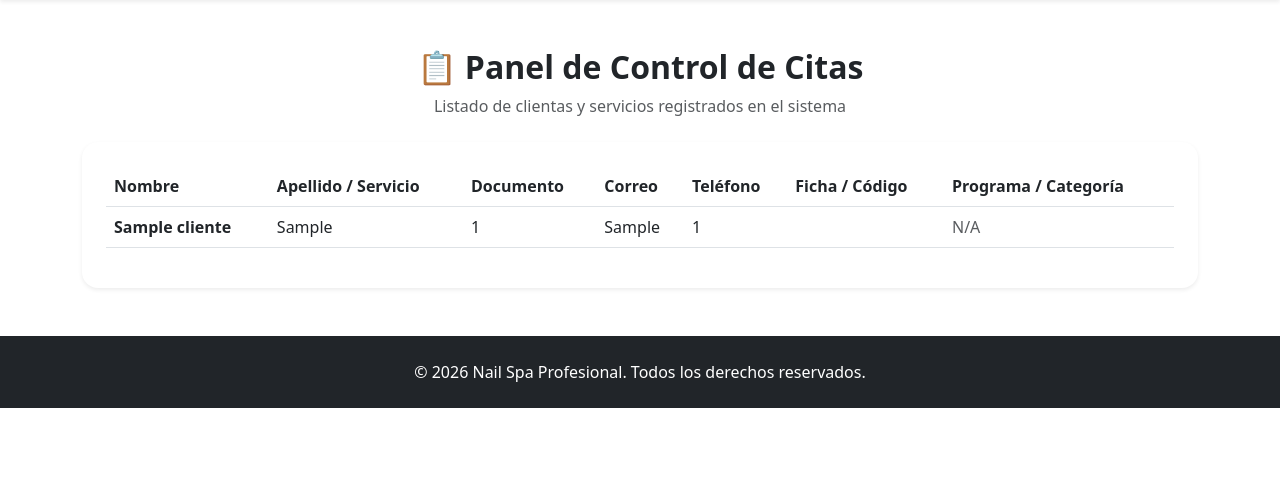
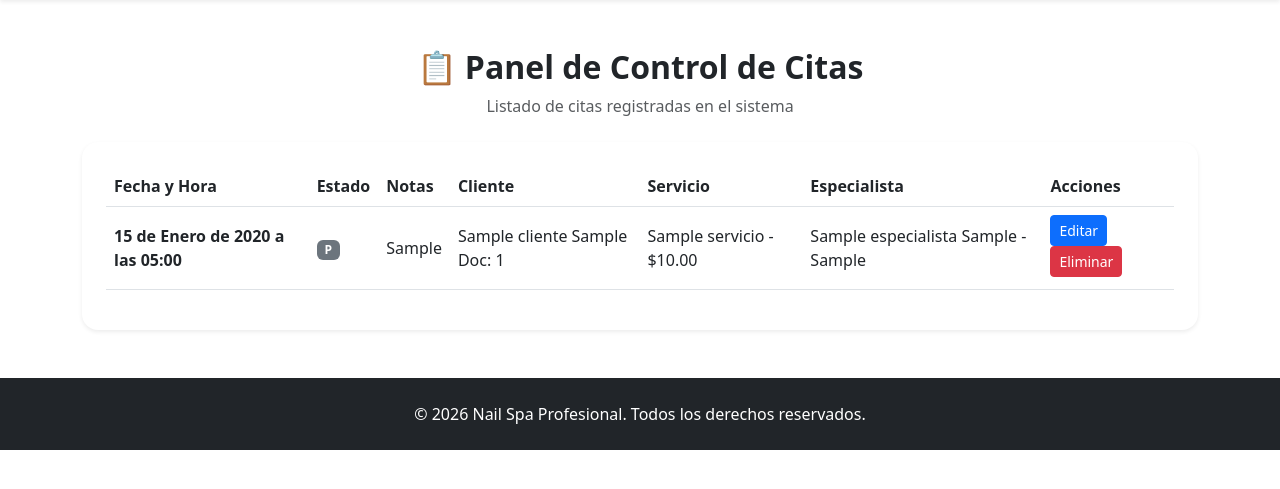
Before and after one commit to natalia22pe/Semana-4---Primer-ejercicio, a Django app: page /citas/ in a window 1280 px wide. Shown: the part 56-545 px from the top of the page. Run offline with Django 5.2, Linux system fonts and the light colour scheme; tables that the repository leaves empty hold one stand-in row (values such as "Sample post").

Commit message:
Primer ejercicio con el CRUD completo

```diff
--- a/programspa/urls.py
+++ b/programspa/urls.py
@@ -15,10 +15,12 @@ Including another URLconf
     2. Add a URL to urlpatterns:  path('blog/', include('blog.urls'))
 """
 
+
+
 from django.contrib import admin
-from django.urls import path, include  # 1. Asegúrate de importar include
+from django.urls import path, include
 
 urlpatterns = [
     path('admin/', admin.site.urls),
-    path('', include('spaap.urls')),  # 2. Conecta la ruta principal con la app spaap
+    path('', include('spaap.urls')),  # Esto maneja todas las rutas de la app spaap
 ]
--- a/spaap/templates/spaap/citas.html
+++ b/spaap/templates/spaap/citas.html
@@ -6,39 +6,42 @@
 <div class="container my-5">
     <div class="text-center mb-4">
         <h2 class="fw-bold text-pink">📋 Panel de Control de Citas</h2>
-        <p class="text-muted">Listado de clientas y servicios registrados en el sistema</p>
+        <p class="text-muted">Listado de citas registradas en el sistema</p>
     </div>
 
     <div class="card card-dashboard p-4 border-0 shadow-sm rounded-4">
-        {% if servicios %}
+        {% if citas %}
             <div class="table-responsive">
                 <table class="table table-custom align-middle">
                     <thead>
                         <tr>
-                            <th>Nombre</th>
-                            <th>Apellido / Servicio</th>
-                            <th>Documento</th>
-                            <th>Correo</th>
-                            <th>Teléfono</th>
-                            <th>Ficha / Código</th>
-                            <th>Programa / Categoría</th>
+                            <th>Fecha y Hora</th>
+                            <th>Estado</th>
+                            <th>Notas</th>
+                            <th>Cliente</th>
+                            <th>Servicio</th>
+                            <th>Especialista</th>
+                            <th>Acciones</th> <!-- Columna para el botón -->
                         </tr>
                     </thead>
                     <tbody>
-                        {% for item in servicios %}
+                        {% for cita in citas %}
                             <tr>
-                                <td class="fw-semibold text-dark">{{ item.nombre }}</td>
-                                <td>{{ item.apellido }}</td>
-                                <td>{{ item.documento }}</td>
-                                <td>{{ item.correo }}</td>
-                                <td>{{ item.telefono }}</td>
-                                <td><span class="badge bg-light text-secondary border">{{ item.ficha }}</span></td>
+                                <td class="fw-semibold text-dark">{{ cita.fecha_hora }}</td>
+                                <td><span class="badge bg-secondary">{{ cita.estado }}</span></td>
+                                <td>{{ cita.notas|default:"Sin notas" }}</td>
+                                <td>{{ cita.cliente_rel }}</td>
+                                <td>{{ cita.servicio_rel }}</td>
+                                <td>{{ cita.especialista_rel }}</td>
                                 <td>
-                                    {% if item.programa_rel %}
-                                        <span class="badge bg-pink text-dark">{{ item.programa_rel.nombre }}</span>
-                                    {% else %}
-                                        <span class="text-muted">N/A</span>
-                                    {% endif %}
+                                    <!-- Botón dinámico de edición con el ID (pk) de la cita -->
+                                    <a href="{% url 'editar_cita' cita.pk %}" class="btn btn-sm btn-primary">
+                                        Editar
+                                    </a>
+
+                                    <a href="{% url 'eliminar_cita' cita.pk %}" class="btn btn-sm btn-danger mb-1">
+                                      Eliminar
+                                    </a>
                                 </td>
                             </tr>
                         {% endfor %}
--- a/spaap/templates/spaap/index.html
+++ b/spaap/templates/spaap/index.html
@@ -1,6 +1,6 @@
 {% extends 'spaap/base.html' %}
 
-{% load static %}
+{% load static %} #css
 
 {% block title %}Inicio - Nail Spa{% endblock %}
 
@@ -11,6 +11,7 @@
         <h1 class="display-4 fw-bold mb-3">El cuidado perfecto para tus manos y pies</h1>
         <p class="lead mb-4">Disfruta de las últimas tendencias en manicure, pedicure y diseño de uñas acrílicas.</p>
         <a href="{% url 'servicios' %}" class="btn btn-light btn-lg text-pink fw-semibold px-4 shadow">Ver Nuestros Servicios</a>
+        <a href="{% url 'crea_Cita' %}" class="btn btn-primary">Agendar Cita</a>
     </div>
 </header>
 
--- a/spaap/urls.py
+++ b/spaap/urls.py
@@ -1,3 +1,4 @@
+
 from django.urls import path
 from . import views
 
@@ -6,4 +7,10 @@ urlpatterns = [
     path('servicios/', views.servicios_view, name='servicios'),
     path('citas/', views.lista_citas, name='citas'),
     path('contacto/', views.contacto_view, name='contacto'),
+    path('crea/', views.crea_Cita, name="crea_Cita"),
+    path('editar/<int:pk>/', views.editar_cita, name="editar_cita"),
+    path('eliminar/<int:pk>/', views.eliminar_cita, name="eliminar_cita"),
+
+
+
 ]
--- a/spaap/views.py
+++ b/spaap/views.py
@@ -1,5 +1,7 @@
-from django.shortcuts import render
-from .models import Cliente
+from django.shortcuts import render, redirect, get_object_or_404
+from django.contrib import messages
+from .forms import CitaForm
+from .models import Cliente, Cita
 
 def inicio(request):
     return render(request, 'spaap/index.html')
@@ -9,10 +11,47 @@ def servicios_view(request):
     return render(request, 'spaap/servicios.html')
 
 def lista_citas(request):
-    # Esta es la vista donde se ven las citas agendadas que tenías antes
-    servicios = Cliente.objects.all()
-    contexto = {'servicios': servicios}
+    # Cambiamos Cliente por Cita para traer todas las citas agendadas
+    citas = Cita.objects.all()
+    contexto = {'citas': citas}
     return render(request, 'spaap/citas.html', contexto)
 
 def contacto_view(request):
     return render(request, 'spaap/contacto.html')
+
+def crea_Cita(request):
+    form = CitaForm(request.POST or None)
+
+    if request.method == 'POST' and form.is_valid():
+        form.save()
+        messages.success(request, 'Cita registrada correctamente')
+        return redirect('crea_Cita')
+
+    return render(request, 'spaap/boton.html', {'form': form})
+
+def editar_cita(request, pk):
+    cita = get_object_or_404(Cita, pk=pk)
+
+    form = CitaForm(request.POST or None, instance=cita)
+
+    if request.method == 'POST' and form.is_valid():
+        form.save()
+        messages.success(request, 'Editado de manera correcta')
+        return redirect('citas')  # O la ruta que lista tus citas
+
+    nombre_cliente = f"{cita.cliente_rel.nombre}" if cita.cliente_rel else "Sin cliente"
+
+    return render(request, 'spaap/editar.html', {
+        'form': form,
+        'titulo': f'Editar Cita de {nombre_cliente}'
+    })
+
+
+
+def eliminar_cita(request, pk):
+    cita = get_object_or_404(Cita, pk=pk)
+    if request.method == 'POST':
+        cita.delete()
+        return redirect('citas')
+    # Cambia 'spaap/eliminar_cita.html' por 'spaap/eliminar.html'
+    return render(request, 'spaap/eliminar.html', {'cita': cita})
```
Also changed, not shown: spaap/estilodeboton.css (added, +76 -0 lines), spaap/forms.py (added, +18 -0 lines), spaap/templates/spaap/boton.html (added, +34 -0 lines), spaap/templates/spaap/editar.html (added, +34 -0 lines), spaap/templates/spaap/eliminar.html (added, +34 -0 lines).
